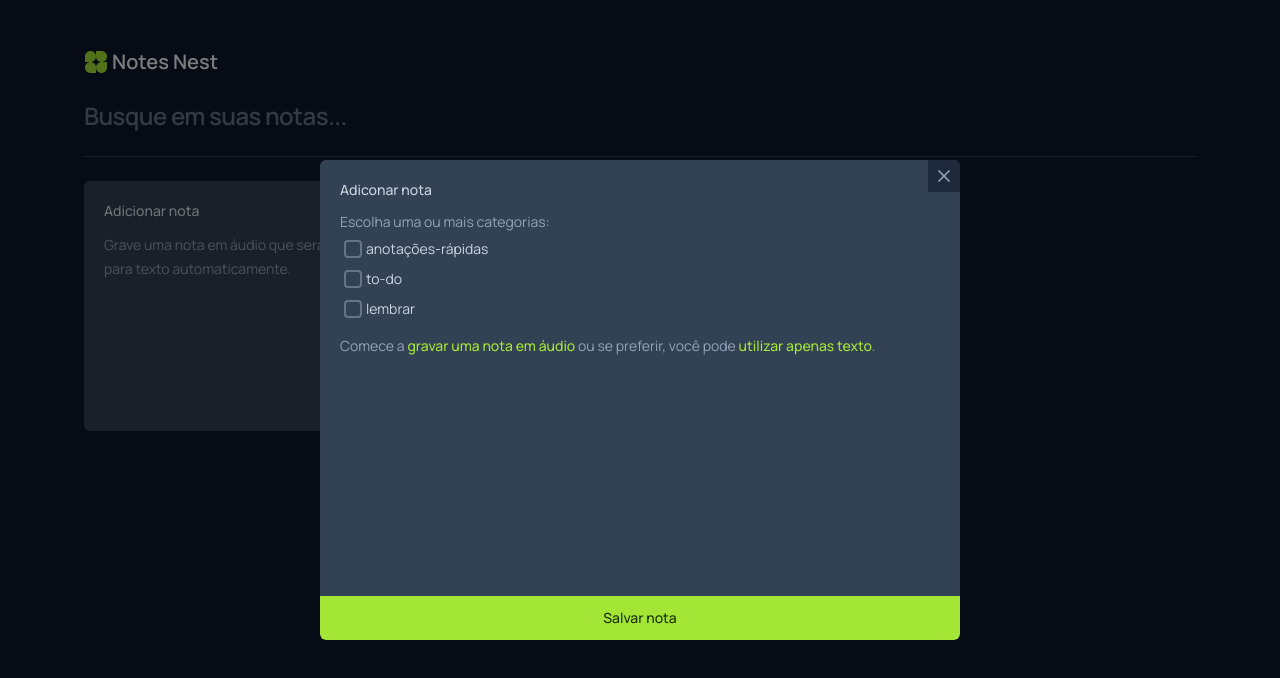
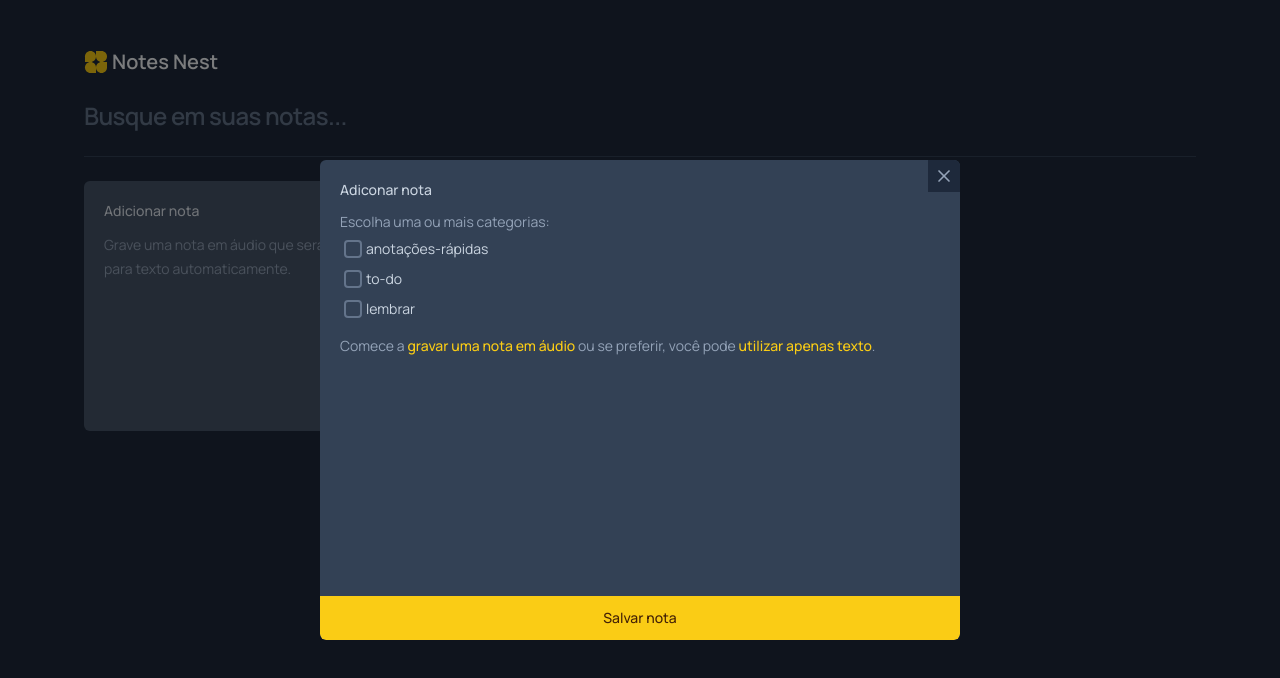
Before and after one commit to jonathafernandes/notesnest, a React (Vite) app: page / in a window 1280 px wide. Both pictures are taken after a click on the button 261 px from the left and 306 px from the top of the page. Shown: the top 678 px of the page. Built offline with nearby package versions, Linux system fonts and the light colour scheme; the HTML template or start-up script is replaced by a standard one.

Commit message:
style: change colors

```diff
--- a/index.html
+++ b/index.html
@@ -9,7 +9,7 @@
     <link href="https://fonts.googleapis.com/css2?family=Manrope:wght@200..800&display=swap" rel="stylesheet">
     <title>Notes Nest</title>
   </head>
-  <body class="bg-slate-900 text-slate-50 antialiased">
+  <body class="bg-slate-800 text-slate-50 antialiased">
     <div id="root"></div>
     <script type="module" src="/src/main.tsx"></script>
   </body>
--- a/src/components/NewNoteCard.tsx
+++ b/src/components/NewNoteCard.tsx
@@ -96,7 +96,7 @@ export function NewNoteCard({ onNoteCreated }: NewNoteCardProps) {
 
     return (
         <Dialog.Root>
-        <Dialog.Trigger className='rounded-md flex flex-col bg-slate-700 p-5 gap-3 outline-none hover:ring-2 hover:ring-slate-600 focus-visible:ring-2 focus-visible:ring-lime-400 text-left'>
+        <Dialog.Trigger className='rounded-md flex flex-col bg-slate-600 p-5 gap-3 outline-none hover:ring-2 hover:ring-slate-600 focus-visible:ring-2 focus-visible:ring-yellow-400 text-left'>
             <span className='text-sm font-medium text-slate-200'>Adicionar nota</span>
             <p className='text-sm leading-6 text-slate-400'>Grave uma nota em áudio que será convertida para texto automaticamente.</p>
         </Dialog.Trigger>
@@ -149,7 +149,7 @@ export function NewNoteCard({ onNoteCreated }: NewNoteCardProps) {
                             </div>
                                 {shouldShowsOnboarding ? (
                                     <p className='text-sm leading-6 text-slate-400'>
-                                        Comece a <button type='button' onClick={handleOnRecording} className='font-medium text-lime-400 hover:underline'>gravar uma nota em áudio</button> ou se preferir, você pode <button type='button' onClick={handleStartEditor} className='font-medium text-lime-400 hover:underline'>utilizar apenas texto</button>.
+                                        Comece a <button type='button' onClick={handleOnRecording} className='font-medium text-yellow-400 hover:underline'>gravar uma nota em áudio</button> ou se preferir, você pode <button type='button' onClick={handleStartEditor} className='font-medium text-yellow-400 hover:underline'>utilizar apenas texto</button>.
                                     </p>
                                 ) : (
                                     <textarea
@@ -172,7 +172,7 @@ export function NewNoteCard({ onNoteCreated }: NewNoteCardProps) {
                             </button>
                             ) : (
                             <button
-                                className='rounded-b-md w-full p-3 bg-lime-400 text-sm font-medium text-lime-950 hover:bg-lime-500'
+                                className='rounded-b-md w-full p-3 bg-yellow-400 text-sm font-medium text-yellow-950 hover:bg-yellow-500'
                                 onClick={handleSaveNote}
                                 type='button'
                             >
--- a/src/components/NoteCard.tsx
+++ b/src/components/NoteCard.tsx
@@ -17,9 +17,9 @@ interface NoteCardProps {
 export function NoteCard({ note, onNoteDeleted }: NoteCardProps) {
     return (
         <Dialog.Root>
-            <Dialog.Trigger className='text-left rounded-md flex flex-col bg-slate-800 p-5 gap-3 overflow-hidden relative outline-none hover:ring-2 hover:ring-slate-600 focus-visible:ring-2 focus-visible:ring-lime-400'>
+            <Dialog.Trigger className='text-left rounded-md flex flex-col bg-slate-700 p-5 gap-3 overflow-hidden relative outline-none hover:ring-2 hover:ring-slate-600 focus-visible:ring-2 focus-visible:ring-yellow-400'>
                 <span className='text-sm font-medium text-slate-300'>{formatDistanceToNow(note.date, { locale: ptBR, addSuffix: true })}</span>
-                <span className='text-xs font-medium text-lime-400'>{note.category.join(' ')}</span>
+                <span className='text-xs font-medium text-yellow-400'>{note.category.join(' ')}</span>
                 <p className='text-sm leading-6 text-slate-400'>
                     {note.content}
                 </p>
@@ -34,7 +34,7 @@ export function NoteCard({ note, onNoteDeleted }: NoteCardProps) {
                         </Dialog.Close>
                         <div className='flex flex-1 flex-col gap-3 p-5'>
                             <span className='text-sm font-medium text-slate-300'>{formatDistanceToNow(note.date, { locale: ptBR, addSuffix: true })}</span>
-                            <span className='text-sm font-medium text-lime-400'>{note.category.join(' ')}</span>
+                            <span className='text-sm font-medium text-yellow-400'>{note.category.join(' ')}</span>
                             <p className='text-sm leading-6 text-slate-400'>
                                 {note.content}
                             </p>
```
Also changed, not shown: public/logoipsum-225.svg, src/assets/logoipsum-225.svg.
